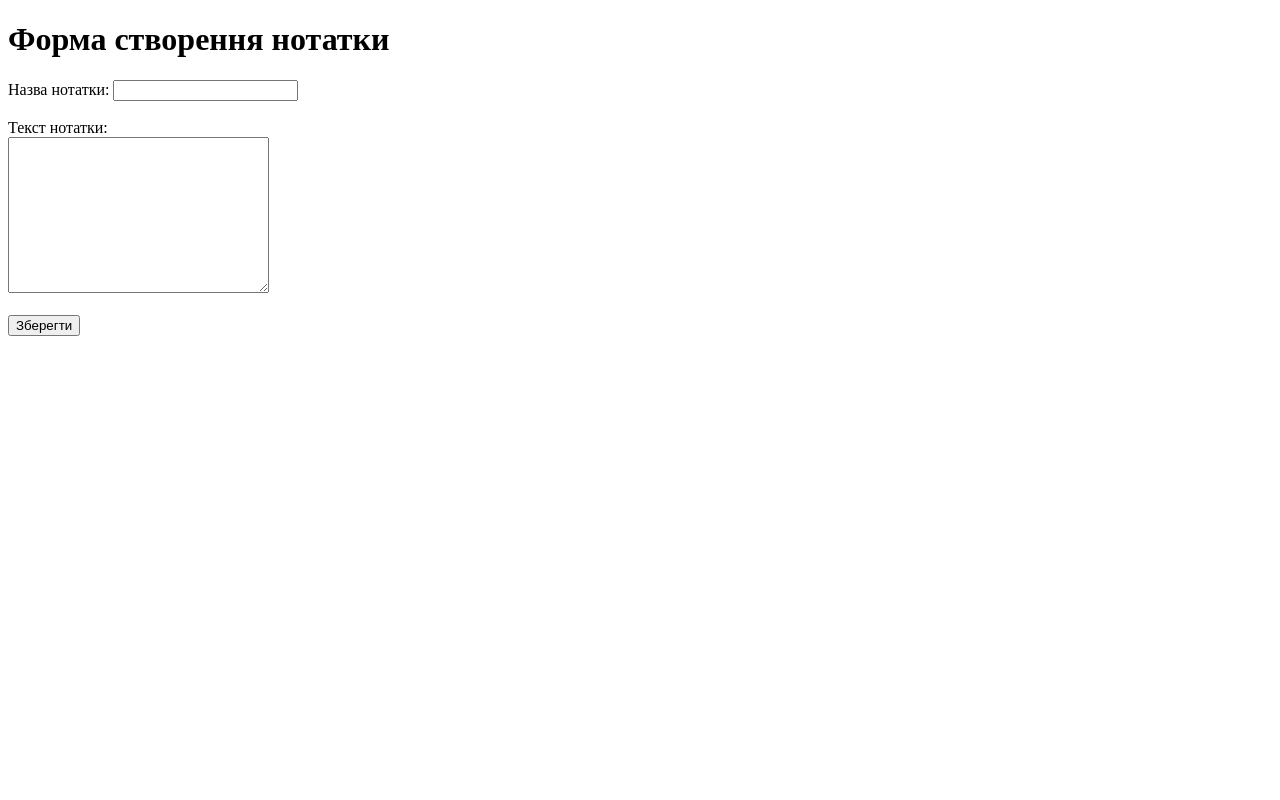
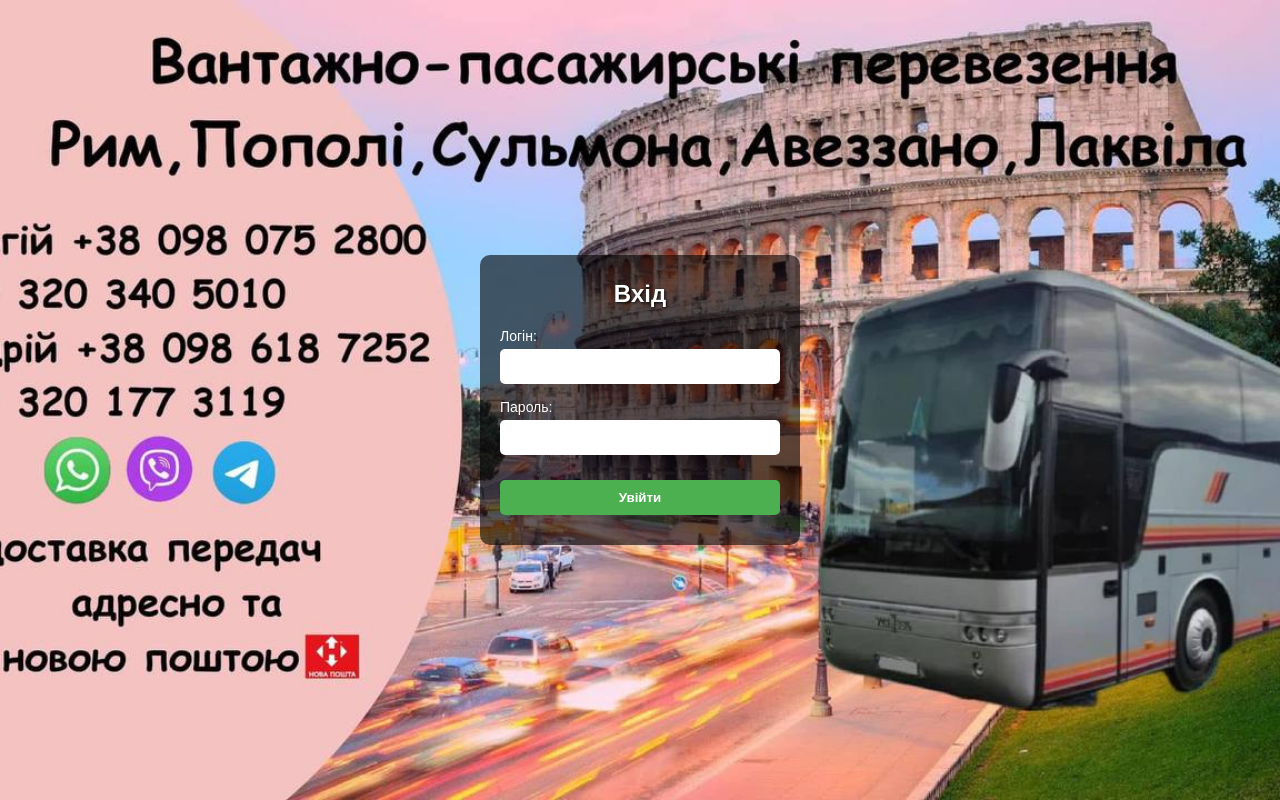
Before and after one commit to Vitalik2234/Projec-Italy, a website: page public/index.html in a window 1280 px wide. Drawn offline with Linux system fonts and the light colour scheme.

Commit message:
Html form

```diff
--- /dev/null
+++ b/cache/test.txt
@@ -0,0 +1 @@
+ fdsfosdgfjks
--- a/public/index.html
+++ b/public/index.html
@@ -1,19 +1,23 @@
 <!DOCTYPE html>
 <html lang="uk">
 <head>
-    <meta charset="UTF-8">
-    <title>Завантаження нотатки</title>
+  <meta charset="UTF-8" />
+  <title>Вхід</title>
+  <link rel="stylesheet" href="style.css" />
 </head>
 <body>
-    <h1>Форма створення нотатки</h1>
-    <form action="/write" method="post">
-        <label for="note_name">Назва нотатки:</label>
-        <input type="text" id="note_name" name="note_name" required><br><br>
 
-        <label for="note">Текст нотатки:</label><br>
-        <textarea id="note" name="note" rows="10" cols="30" required></textarea><br><br>
+  <form action="home.html" method="get">
+    <h2>Вхід</h2>
 
-        <button type="submit">Зберегти</button>
-    </form>
+    <label for="login">Логін:</label>
+    <input type="text" id="login" name="login" required />
+
+    <label for="password">Пароль:</label>
+    <input type="password" id="password" name="password" required />
+
+    <button type="submit">Увійти</button>
+  </form>
+
 </body>
 </html>
--- /dev/null
+++ b/public/style.css
@@ -0,0 +1,63 @@
+body {
+  background-image: url('photo_2025-06-03_18-10-04.jpg');
+  background-size: cover;
+  background-position: center;
+  background-repeat: no-repeat;
+  height: 100vh;
+  margin: 0;
+  font-family: Arial, sans-serif;
+  color: white;
+
+  display: flex;
+  align-items: center;      /* Центрує по вертикалі */
+  justify-content: center;  /* Центрує по горизонталі */
+}
+
+form {
+  background: rgba(0, 0, 0, 0.6);
+  padding: 25px 20px 30px;
+  max-width: 320px;
+  width: 90%;
+  border-radius: 10px;
+  box-sizing: border-box;
+}
+
+form h2 {
+  text-align: center;
+  margin-top: 0;
+  margin-bottom: 20px;
+  font-size: 24px;
+  color: white;
+  text-shadow: 1px 1px 3px black;
+}
+
+label {
+  margin-bottom: 5px;
+  display: block;
+  font-size: 14px;
+}
+
+input {
+  width: 100%;
+  padding: 10px;
+  margin-bottom: 15px;
+  border: none;
+  border-radius: 5px;
+  box-sizing: border-box;
+}
+
+button {
+  width: 100%;
+  padding: 10px;
+  border: none;
+  border-radius: 5px;
+  background-color: #4CAF50;
+  color: white;
+  font-weight: bold;
+  cursor: pointer;
+  margin-top: 10px;
+}
+
+button:hover {
+  background-color: #45a049;
+}
```
Also changed, not shown: public/Home.html (added, +11 -0 lines), public/photo_2025-06-03_18-10-04.jpg (added).
